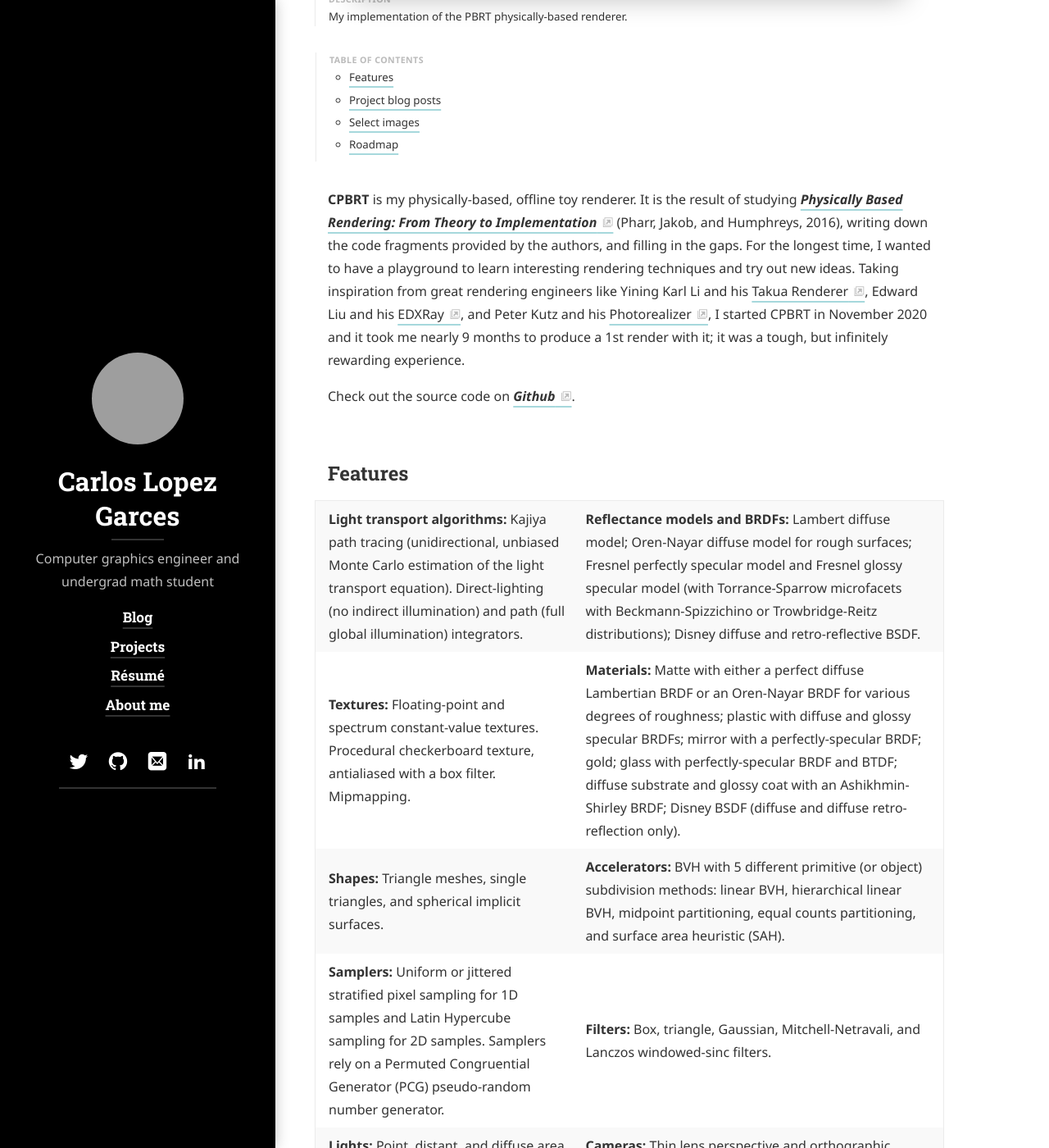
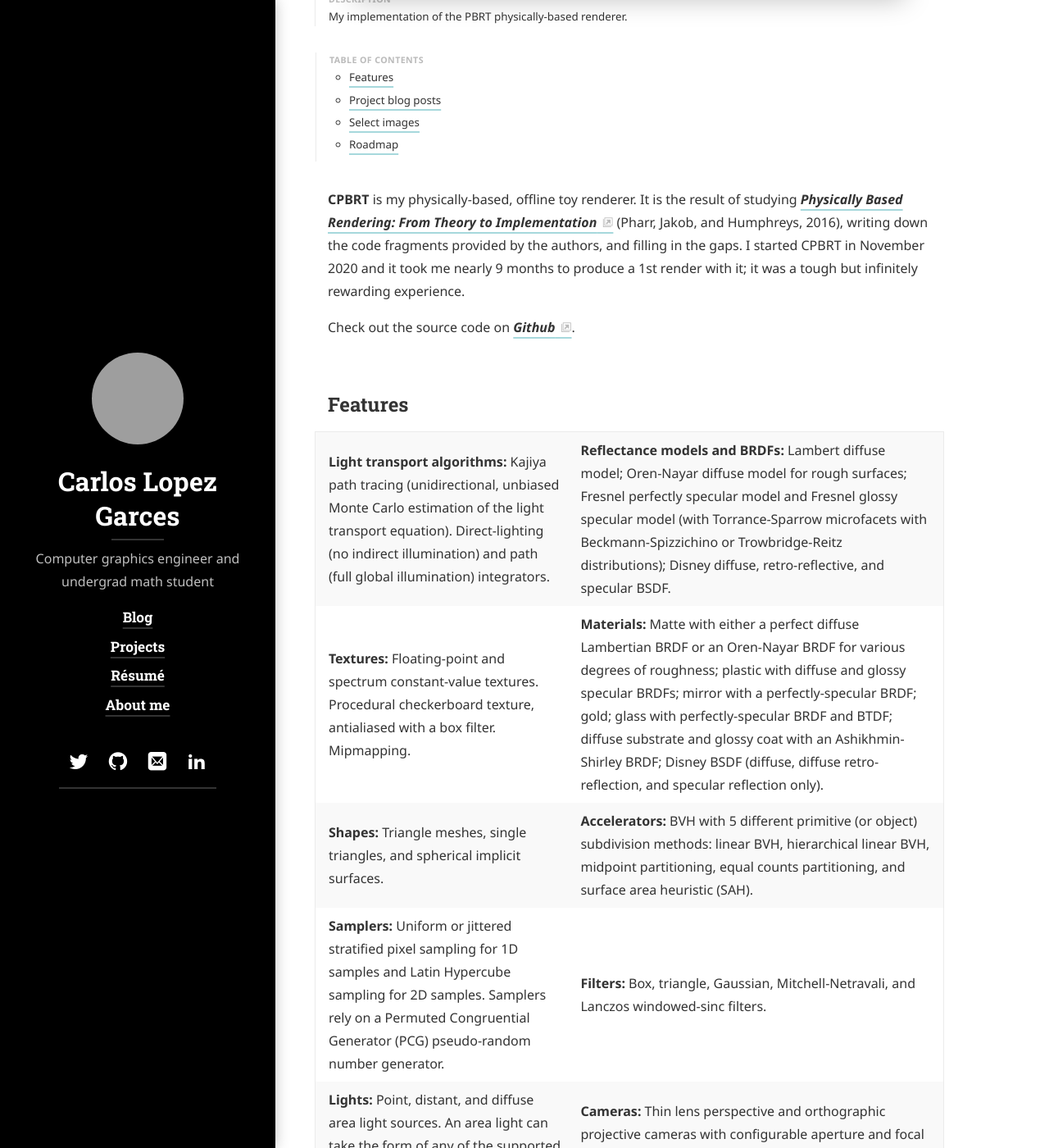
Before and after one commit to carlos-lopez-garces/carlos-lopez-garces.github.io, a Jekyll site: the page built from _projects/cpbrt.md, in a window 1280 px wide and 1400 px high, scrolled down 688 px. Shown: the whole window at 82% size. Built offline with Jekyll 4.4.1, drawn with Linux system fonts in a browser that asks for light colours; cached includes are drawn as plain includes; nearby versions of some CDN libraries; some web fonts are replaced; library files that are not in the unit come from our copies; some of the changed text lies outside the part shown; grey boxes are pictures that could not be loaded.

Commit message:
Update CPBRT project with Disney specular BSDF component

```diff
--- a/_projects/cpbrt.md
+++ b/_projects/cpbrt.md
@@ -21,14 +21,14 @@
 * TOC
 {:toc}
 
-**CPBRT** is my physically-based, offline toy renderer. It is the result of studying ***[Physically Based Rendering: From Theory to Implementation](https://pbr-book.org/)*** (Pharr, Jakob, and Humphreys, 2016), writing down the code fragments provided by the authors, and filling in the gaps. For the longest time, I wanted to have a playground to learn interesting rendering techniques and try out new ideas. Taking inspiration from great rendering engineers like Yining Karl Li and his [Takua Renderer](https://www.yiningkarlli.com/projects/takuarender.html), Edward Liu and his [EDXRay](http://behindthepixels.io/EDXRay/), and Peter Kutz and his [Photorealizer](https://peterkutz.com/), I started CPBRT in November 2020 and it took me nearly 9 months to produce a 1st render with it; it was a tough, but infinitely rewarding experience.
+**CPBRT** is my physically-based, offline toy renderer. It is the result of studying ***[Physically Based Rendering: From Theory to Implementation](https://pbr-book.org/)*** (Pharr, Jakob, and Humphreys, 2016), writing down the code fragments provided by the authors, and filling in the gaps. I started CPBRT in November 2020 and it took me nearly 9 months to produce a 1st render with it; it was a tough but infinitely rewarding experience.
 
 Check out the source code on ***[Github](https://github.com/carlos-lopez-garces/cpbrt)***.
 
 ## Features
 
-| **Light transport algorithms:** Kajiya path tracing (unidirectional, unbiased Monte Carlo estimation of the light transport equation). Direct-lighting (no indirect illumination) and path (full global illumination) integrators. | **Reflectance models and BRDFs:** Lambert diffuse model; Oren-Nayar diffuse model for rough surfaces; Fresnel perfectly specular model and Fresnel glossy specular model (with Torrance-Sparrow microfacets with Beckmann-Spizzichino or Trowbridge-Reitz distributions); Disney diffuse and retro-reflective BSDF. |
-| **Textures:** Floating-point and spectrum constant-value textures. Procedural checkerboard texture, antialiased with a box filter. Mipmapping. | **Materials:** Matte with either a perfect diffuse Lambertian BRDF or an Oren-Nayar BRDF for various degrees of roughness; plastic with diffuse and glossy specular BRDFs; mirror with a perfectly-specular BRDF; gold; glass with perfectly-specular BRDF and BTDF; diffuse substrate and glossy coat with an Ashikhmin-Shirley BRDF; Disney BSDF (diffuse and diffuse retro-reflection only). |
+| **Light transport algorithms:** Kajiya path tracing (unidirectional, unbiased Monte Carlo estimation of the light transport equation). Direct-lighting (no indirect illumination) and path (full global illumination) integrators. | **Reflectance models and BRDFs:** Lambert diffuse model; Oren-Nayar diffuse model for rough surfaces; Fresnel perfectly specular model and Fresnel glossy specular model (with Torrance-Sparrow microfacets with Beckmann-Spizzichino or Trowbridge-Reitz distributions); Disney diffuse, retro-reflective, and specular BSDF. |
+| **Textures:** Floating-point and spectrum constant-value textures. Procedural checkerboard texture, antialiased with a box filter. Mipmapping. | **Materials:** Matte with either a perfect diffuse Lambertian BRDF or an Oren-Nayar BRDF for various degrees of roughness; plastic with diffuse and glossy specular BRDFs; mirror with a perfectly-specular BRDF; gold; glass with perfectly-specular BRDF and BTDF; diffuse substrate and glossy coat with an Ashikhmin-Shirley BRDF; Disney BSDF (diffuse, diffuse retro-reflection, and specular reflection only). |
 | **Shapes:** Triangle meshes, single triangles, and spherical implicit surfaces. | **Accelerators:** BVH with 5 different primitive (or object) subdivision methods: linear BVH, hierarchical linear BVH, midpoint partitioning, equal counts partitioning, and surface area heuristic (SAH).|
 | **Samplers:** Uniform or jittered stratified pixel sampling for 1D samples and Latin Hypercube sampling for 2D samples. Samplers rely on a Permuted Congruential Generator (PCG) pseudo-random number generator. | **Filters:** Box, triangle, Gaussian, Mitchell-Netravali, and Lanczos windowed-sinc filters. |
 | **Lights:** Point, distant, and diffuse area light sources. An area light can take the form of any of the supported *shapes*. Infinite area light source backed by environment map. | **Cameras:** Thin lens perspective and orthographic projective cameras with configurable aperture and focal distance (for depth of field) and film aspect ratio. The perspective camera also has a configurable field of view. |
@@ -43,6 +43,22 @@
 **[Subsurface scattering and the BSSRDF](/blog/cpbrt/2022-08-09-subsurface-scattering-and-the-bssrdf)** (Aug 09, 2022, work in progress): A description of the Bidirectional Scattering Distribution Function (BSSRDF) and its role in simulating subsurface light transport.
 
 ## Select images
+
+***08/19/2023 Specular reflection with a Disney BSDF.***
+{: style="text-align: center;"}
+Burley's *Physically Based Shading at Disney* says that the model for specular reflection in the Disney material is simply the (Torrance-Sparrow) microfacet BRDF with a ***generalized form*** of the Trowbridge-Reitz distribution (GTR) given by
+
+$$
+\begin{aligned}
+D_{GTR}=\left(\frac{c}{\alpha^2\cos^2{\theta_h}+\sin^2{\theta_h}}\right)^\gamma
+\end{aligned}
+$$
+
+where $$c$$ is a scaling constant and $$\alpha$$ is a roughness parameter. As for the Smith masking-shadowing $$G$$ function, Burley says that any of the functions derived by Walter in *Microfacet models for refraction through rough surfaces* works. For simplicity, though, and while I muster the courage to dive into that paper, I'm using $$G$$ as implemented already in PBRT.
+
+{: style="text-align: justify;"}
+![](/assets/img/projects/cpbrt/28.png)
+{: style="text-align: center;"}
 
 ***07/21/2023 Diffuse reflection and retro-reflection with a Disney BSDF.***
 {: style="text-align: center;"}
```
Also changed, not shown: assets/img/projects/cpbrt/28.png (added).
